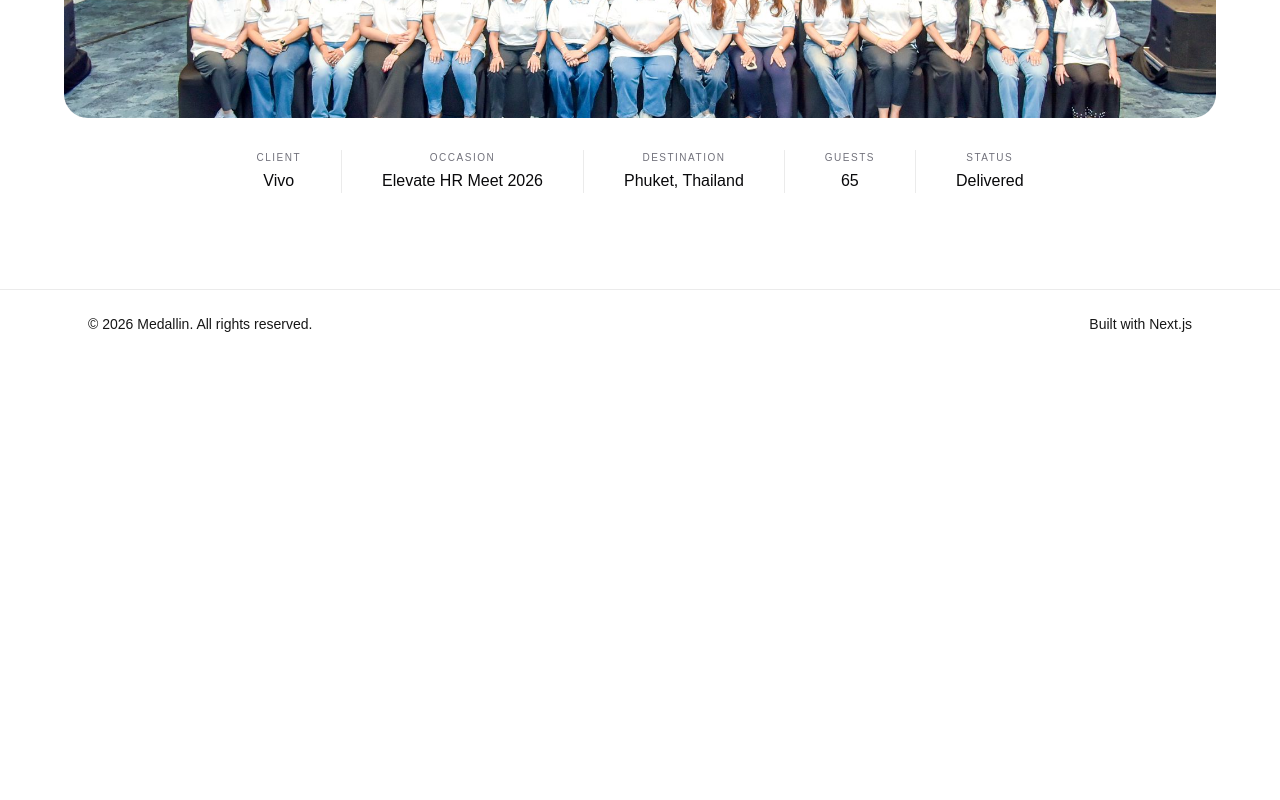
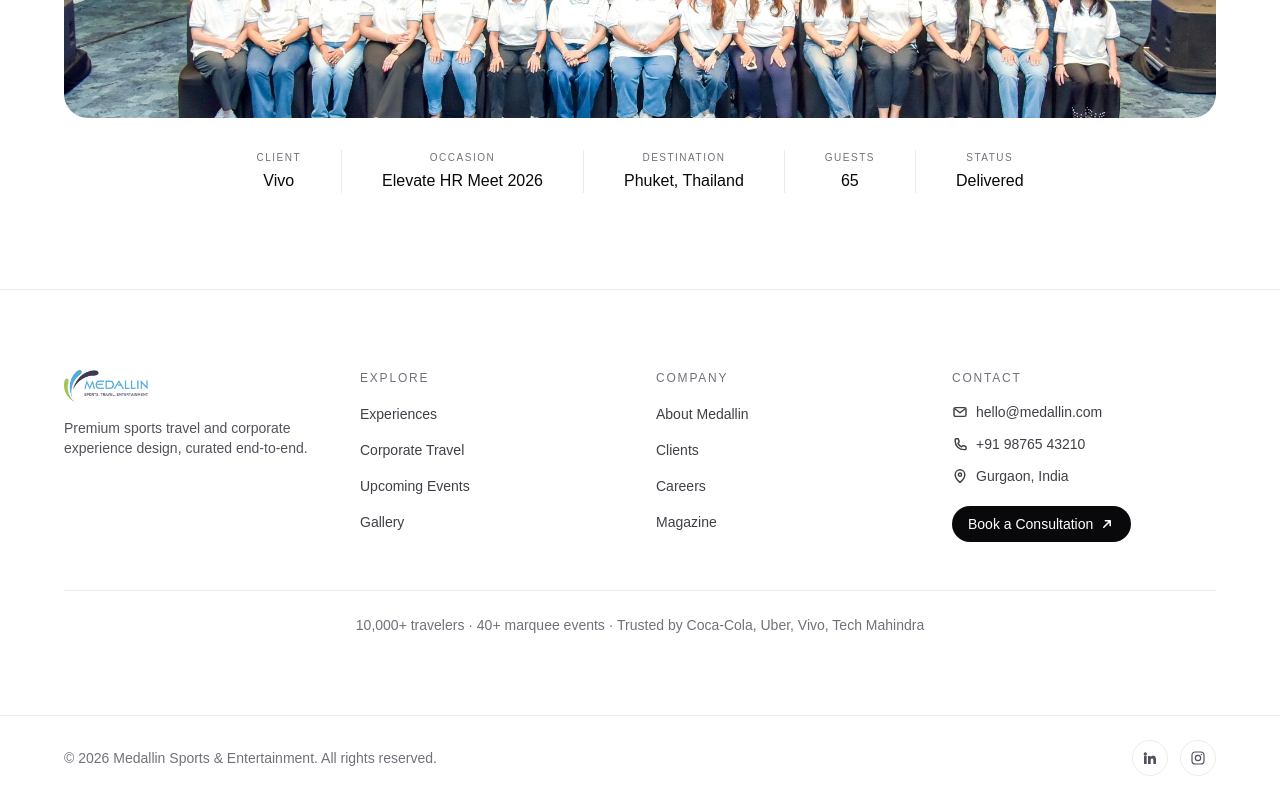
Before and after one commit to FenebrisWeb/medallin, a Next.js app: page / in a window 1280 px wide. Shown: the part 2373-3173 px from the top of the page. Before the commit the page ends 2731 px from the top, so only its background shows below. Built offline with nearby package versions, Linux system fonts and the light colour scheme.

Commit message:
Add footer component with dynamic content and styling

```diff
--- a/app/components/home/corporate-split.tsx
+++ b/app/components/home/corporate-split.tsx
@@ -32,7 +32,7 @@
 
 export default function CorporateSplit() {
   return (
-    <section className="mx-auto w-[90%] max-w-7xl py-16 sm:py-20 lg:py-24">
+    <section id="corporate" className="mx-auto w-[90%] max-w-7xl py-16 sm:py-20 lg:py-24">
       <div className="mx-auto flex max-w-2xl flex-col items-center text-center">
         <p className="text-xs font-medium uppercase tracking-[0.2em] text-amber-600 dark:text-amber-400">
           {corporateSplit.eyebrow}
--- a/app/components/home/events.tsx
+++ b/app/components/home/events.tsx
@@ -2,7 +2,7 @@
 
 export default function Events() {
   return (
-    <section className="mx-auto w-full max-w-[1800px] pb-16 sm:pb-20 lg:pb-24">
+    <section id="events" className="mx-auto w-full max-w-[1800px] pb-16 sm:pb-20 lg:pb-24">
       <EventsSlider />
     </section>
   );
--- a/app/components/layout/footer.tsx
+++ b/app/components/layout/footer.tsx
@@ -1,11 +1,209 @@
+import Image from "next/image";
+import Link from "next/link";
+import type { FooterContent } from "@/app/types";
+
+const footerContent: FooterContent = {
+  positioningStatement:
+    "Premium sports travel and corporate experience design, curated end-to-end.",
+  email: "hello@medallin.com",
+  phone: "+91 98765 43210",
+  city: "Gurgaon, India",
+  ctaLabel: "Book a Consultation",
+  ctaHref: "#",
+  columns: [
+    {
+      heading: "Explore",
+      links: [
+        { label: "Experiences", href: "/services" },
+        { label: "Corporate Travel", href: "/#corporate" },
+        { label: "Upcoming Events", href: "/events" },
+        { label: "Gallery", href: "/#events" },
+      ],
+    },
+    {
+      heading: "Company",
+      links: [
+        { label: "About Medallin", href: "/about" },
+        { label: "Clients", href: "/#corporate" },
+        { label: "Careers", href: "/careers" },
+        { label: "Magazine", href: "/magazine" },
+      ],
+    },
+  ],
+  stats: [
+    "10,000+ travelers",
+    "40+ marquee events",
+    "Trusted by Coca-Cola, Uber, Vivo, Tech Mahindra",
+  ],
+  socialLinks: [
+    { label: "LinkedIn", href: "https://www.linkedin.com/company/medallin-sports-entertainment" },
+    { label: "Instagram", href: "https://www.instagram.com/medallinsports" },
+  ],
+  legalEntity: "Medallin Sports & Entertainment",
+};
+
+function ArrowUpRightIcon() {
+  return (
+    <svg className="h-4 w-4" viewBox="0 0 20 20" fill="none" stroke="currentColor" strokeWidth={2}>
+      <path d="M6 14L14 6M14 6H8M14 6V12" strokeLinecap="round" strokeLinejoin="round" />
+    </svg>
+  );
+}
+
+function MailIcon() {
+  return (
+    <svg className="h-4 w-4 shrink-0" viewBox="0 0 20 20" fill="none" stroke="currentColor" strokeWidth={1.8}>
+      <rect x="2.5" y="4.5" width="15" height="11" rx="2" />
+      <path d="M3.5 6l6.5 5 6.5-5" strokeLinecap="round" strokeLinejoin="round" />
+    </svg>
+  );
+}
+
+function PhoneIcon() {
+  return (
+    <svg className="h-4 w-4 shrink-0" viewBox="0 0 20 20" fill="none" stroke="currentColor" strokeWidth={1.8}>
+      <path
+        d="M4 4.5c0-.6.4-1 1-1h2.2c.5 0 .9.3 1 .8l.7 2.6c.1.4 0 .8-.3 1.1L7.4 9.2a10 10 0 0 0 4.4 4.4l1.2-1.2c.3-.3.7-.4 1.1-.3l2.6.7c.5.1.8.5.8 1V16c0 .6-.4 1-1 1h-1C8.5 17 4 12.5 4 6.5v-1z"
+        strokeLinecap="round"
+        strokeLinejoin="round"
+      />
+    </svg>
+  );
+}
+
+function PinIcon() {
+  return (
+    <svg className="h-4 w-4 shrink-0" viewBox="0 0 20 20" fill="none" stroke="currentColor" strokeWidth={1.8}>
+      <path d="M10 18s6-5.2 6-9.7A6 6 0 0 0 4 8.3C4 12.8 10 18 10 18z" strokeLinejoin="round" />
+      <circle cx="10" cy="8.3" r="2" />
+    </svg>
+  );
+}
+
+function LinkedInIcon() {
+  return (
+    <svg className="h-4 w-4" viewBox="0 0 24 24" fill="currentColor">
+      <path d="M4.98 3.5a2.5 2.5 0 1 1 0 5 2.5 2.5 0 0 1 0-5zM3 9h4v12H3zM9 9h3.8v1.7h.1c.5-1 1.8-2 3.7-2 3.9 0 4.4 2.6 4.4 5.9V21h-4v-5.4c0-1.3 0-2.9-1.8-2.9s-2.1 1.4-2.1 2.8V21H9z" />
+    </svg>
+  );
+}
+
+function InstagramIcon() {
+  return (
+    <svg className="h-4 w-4" viewBox="0 0 24 24" fill="none" stroke="currentColor" strokeWidth={1.8}>
+      <rect x="3" y="3" width="18" height="18" rx="5" />
+      <circle cx="12" cy="12" r="4" />
+      <circle cx="17.2" cy="6.8" r="1" fill="currentColor" stroke="none" />
+    </svg>
+  );
+}
+
+const socialIcons: Record<string, () => React.ReactElement> = {
+  LinkedIn: LinkedInIcon,
+  Instagram: InstagramIcon,
+};
+
 const currentYear = new Date().getFullYear();
 
 export default function Footer() {
   return (
     <footer className="w-full border-t border-black/[.08] dark:border-white/[.145]">
-      <div className="mx-auto flex max-w-6xl flex-col items-center justify-between gap-2 px-6 py-6 text-sm sm:flex-row">
-        <p>&copy; {currentYear} Medallin. All rights reserved.</p>
-        <p>Built with Next.js</p>
+      <div className="mx-auto w-[90%] max-w-7xl py-14 sm:py-16 lg:py-20">
+        <div className="grid gap-10 sm:grid-cols-2 lg:grid-cols-4 lg:gap-8">
+          <div className="sm:col-span-2 lg:col-span-1">
+            <Image src="/logo.png" alt="Medallin" width={140} height={40} className="h-8 w-auto" />
+            <p className="mt-4 max-w-xs text-sm text-zinc-600 dark:text-zinc-400">
+              {footerContent.positioningStatement}
+            </p>
+          </div>
+
+          {footerContent.columns.map((column) => (
+            <div key={column.heading}>
+              <p className="text-xs font-medium uppercase tracking-[0.15em] text-zinc-500 dark:text-zinc-400">
+                {column.heading}
+              </p>
+              <ul className="mt-4 flex flex-col gap-3">
+                {column.links.map((link) => (
+                  <li key={link.label}>
+                    <Link
+                      href={link.href}
+                      className="text-sm text-zinc-700 transition-colors hover:text-zinc-950 dark:text-zinc-300 dark:hover:text-white"
+                    >
+                      {link.label}
+                    </Link>
+                  </li>
+                ))}
+              </ul>
+            </div>
+          ))}
+
+          <div>
+            <p className="text-xs font-medium uppercase tracking-[0.15em] text-zinc-500 dark:text-zinc-400">
+              Contact
+            </p>
+            <ul className="mt-4 flex flex-col gap-3 text-sm text-zinc-700 dark:text-zinc-300">
+              <li>
+                <a
+                  href={`mailto:${footerContent.email}`}
+                  className="flex items-center gap-2 transition-colors hover:text-zinc-950 dark:hover:text-white"
+                >
+                  <MailIcon />
+                  {footerContent.email}
+                </a>
+              </li>
+              <li>
+                <a
+                  href={`tel:${footerContent.phone.replace(/\s+/g, "")}`}
+                  className="flex items-center gap-2 transition-colors hover:text-zinc-950 dark:hover:text-white"
+                >
+                  <PhoneIcon />
+                  {footerContent.phone}
+                </a>
+              </li>
+              <li className="flex items-center gap-2">
+                <PinIcon />
+                {footerContent.city}
+              </li>
+            </ul>
+
+            <Link
+              href={footerContent.ctaHref}
+              className="mt-5 flex w-fit items-center gap-1.5 rounded-full bg-zinc-950 px-4 py-2 text-sm font-medium text-white transition-colors hover:bg-zinc-800 dark:bg-white dark:text-zinc-950 dark:hover:bg-zinc-200"
+            >
+              {footerContent.ctaLabel}
+              <ArrowUpRightIcon />
+            </Link>
+          </div>
+        </div>
+
+        <div className="mt-12 border-t border-black/[.08] pt-6 text-center text-sm text-zinc-500 dark:border-white/[.145] dark:text-zinc-400">
+          {footerContent.stats.join(" · ")}
+        </div>
+      </div>
+
+      <div className="border-t border-black/[.08] dark:border-white/[.145]">
+        <div className="mx-auto flex w-[90%] max-w-7xl flex-col items-center justify-between gap-3 py-6 text-sm text-zinc-500 sm:flex-row dark:text-zinc-400">
+          <p>
+            &copy; {currentYear} {footerContent.legalEntity}. All rights reserved.
+          </p>
+          <div className="flex items-center gap-3">
+            {footerContent.socialLinks.map((social) => {
+              const Icon = socialIcons[social.label];
+              return (
+                <a
+                  key={social.label}
+                  href={social.href}
+                  target="_blank"
+                  rel="noopener noreferrer"
+                  aria-label={social.label}
+                  className="flex h-9 w-9 items-center justify-center rounded-full border border-black/[.08] text-zinc-600 transition-colors hover:bg-black/[.04] dark:border-white/[.145] dark:text-zinc-300 dark:hover:bg-white/[.08]"
+                >
+                  {Icon ? <Icon /> : social.label}
+                </a>
+              );
+            })}
+          </div>
+        </div>
       </div>
     </footer>
   );
```
Also changed, not shown: app/types/index.ts (+18 -0 lines).
